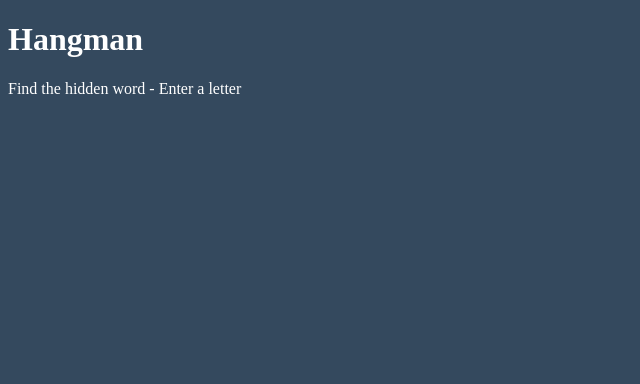
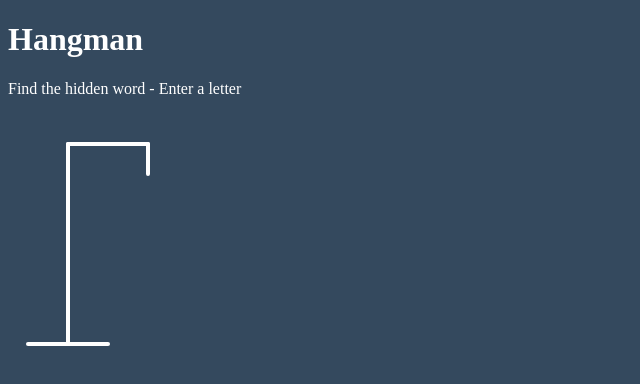
Before and after one commit to abdusamaraie/hangman-game-js, a plain HTML site: page index.html in a window 1280 px wide. Shown: the whole page, without its empty margins (0-640 px from the left). Drawn offline with Linux system fonts and the light colour scheme.

Commit message:
add figure parts and poll

```diff
--- a/index.html
+++ b/index.html
@@ -13,7 +13,21 @@
     <p>Find the hidden word - Enter a letter</p>
     <div class="game-container">
       <svg class="figure-container" height="250" width="200">
-        <line x1="60" y1="20" x2="140" y2="20" />
+        <!-- Rod -->
+        <line x1="60" y1="30" x2="140" y2="30" />
+        <line x1="140" y1="60" x2="140" y2="30" />
+        <line x1="60" y1="230" x2="60" y2="30" />
+        <line x1="20" y1="230" x2="100" y2="230" />
+        <!-- Head -->
+        <circle cx="140" cy="80" r="20" class="figure-part" />
+        <!-- Body -->
+        <line x1="140" y1="100" x2="140" y2="160" class="figure-part" />
+        <!-- Arms -->
+        <line x1="140" y1="120" x2="120" y2="110" class="figure-part" />
+        <line x1="140" y1="120" x2="160" y2="110" class="figure-part" />
+        <!-- Legs -->
+        <line x1="140" y1="160" x2="120" y2="190" class="figure-part" />
+        <line x1="140" y1="160" x2="160" y2="190" class="figure-part" />
       </svg>
     </div>
   </body>
--- a/style.css
+++ b/style.css
@@ -2,3 +2,13 @@ body {
   background-color: #34495e;
   color: white;
 }
+.figure-container {
+  fill: transparent;
+  stroke: #fff;
+  stroke-width: 4px;
+  stroke-linecap: round;
+}
+
+.figure-part {
+  display: none;
+}
```
